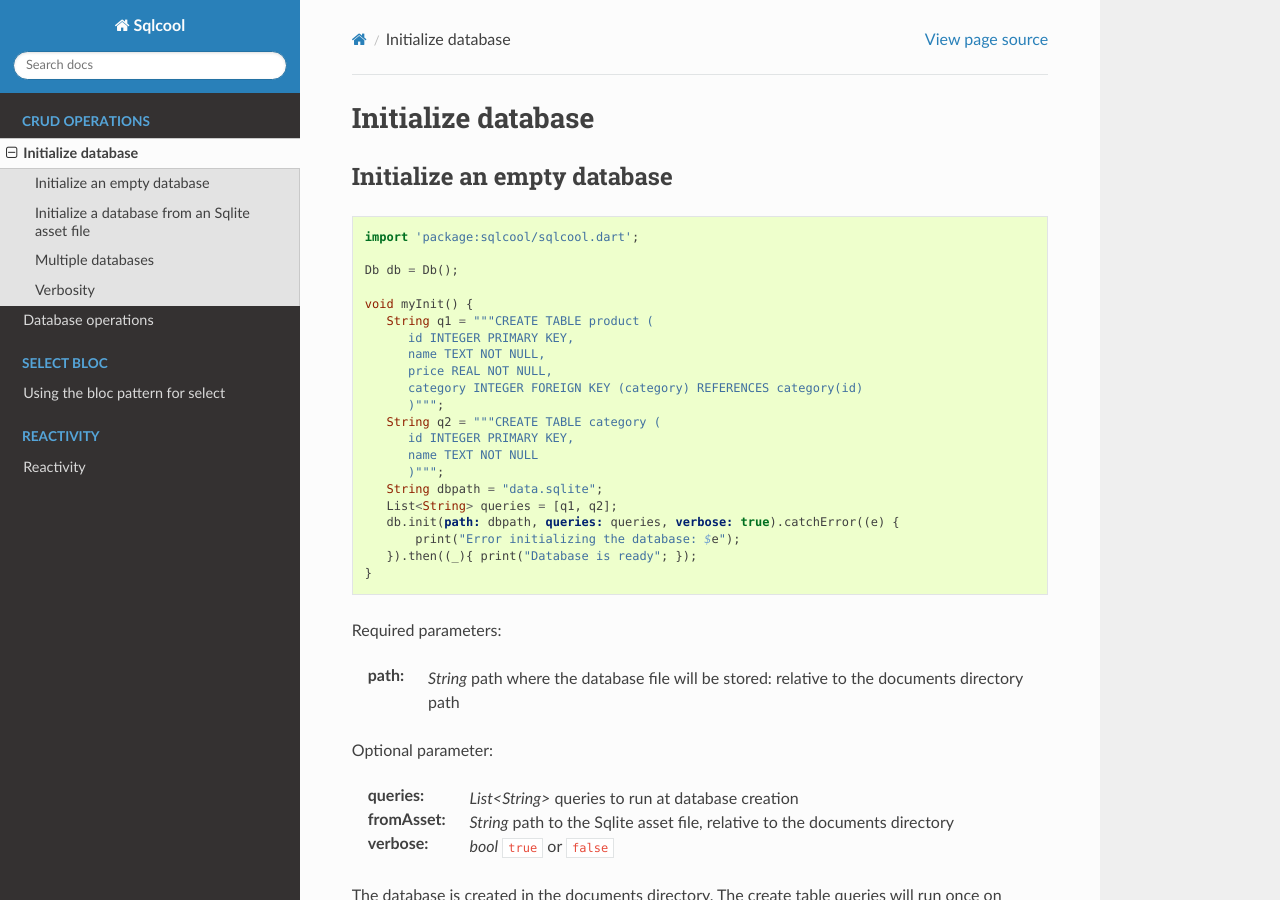
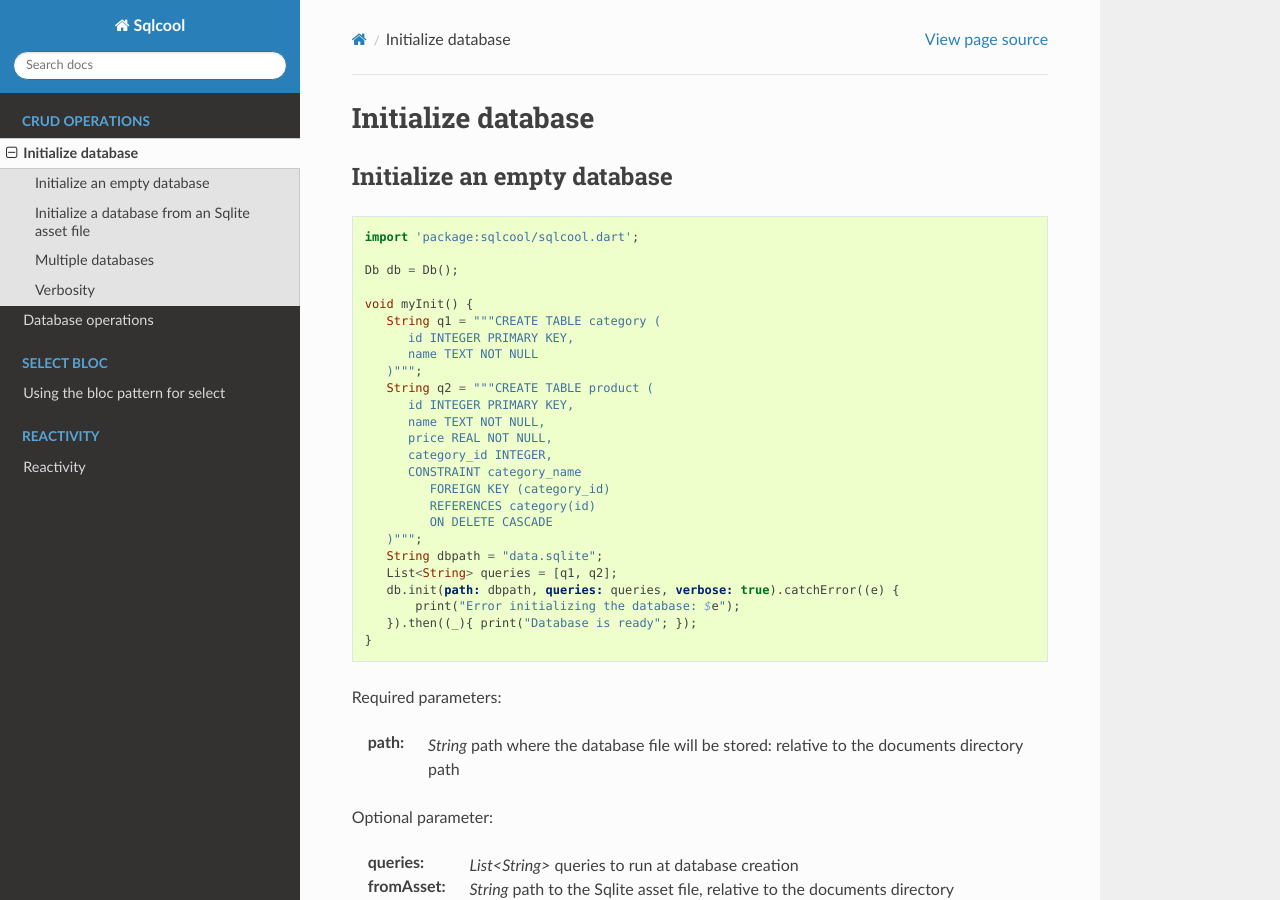
Before and after one commit to synw/sqlcool, a Sphinx documentation site: the page built from docs/init.rst, in a window 1280 px wide and 900 px high. Built offline with Sphinx 7.4.7 and the Read the Docs theme 2.0.0, drawn with Linux system fonts in a browser that asks for light colours.

Commit message:
Improve the doc

```diff
--- a/docs/init.rst
+++ b/docs/init.rst
@@ -13,16 +13,20 @@ Initialize an empty database
    Db db = Db();
 
    void myInit() {
-      String q1 = """CREATE TABLE product (
+      String q1 = """CREATE TABLE category (
+         id INTEGER PRIMARY KEY,
+         name TEXT NOT NULL
+      )""";
+      String q2 = """CREATE TABLE product (
          id INTEGER PRIMARY KEY,
          name TEXT NOT NULL,
          price REAL NOT NULL,
-         category INTEGER FOREIGN KEY (category) REFERENCES category(id)
-         )""";
-      String q2 = """CREATE TABLE category (
-         id INTEGER PRIMARY KEY,
-         name TEXT NOT NULL
-         )""";
+         category_id INTEGER,
+         CONSTRAINT category_name
+            FOREIGN KEY (category_id)
+            REFERENCES category(id)
+            ON DELETE CASCADE
+      )""";
       String dbpath = "data.sqlite";
       List<String> queries = [q1, q2];
       db.init(path: dbpath, queries: queries, verbose: true).catchError((e) {
```
